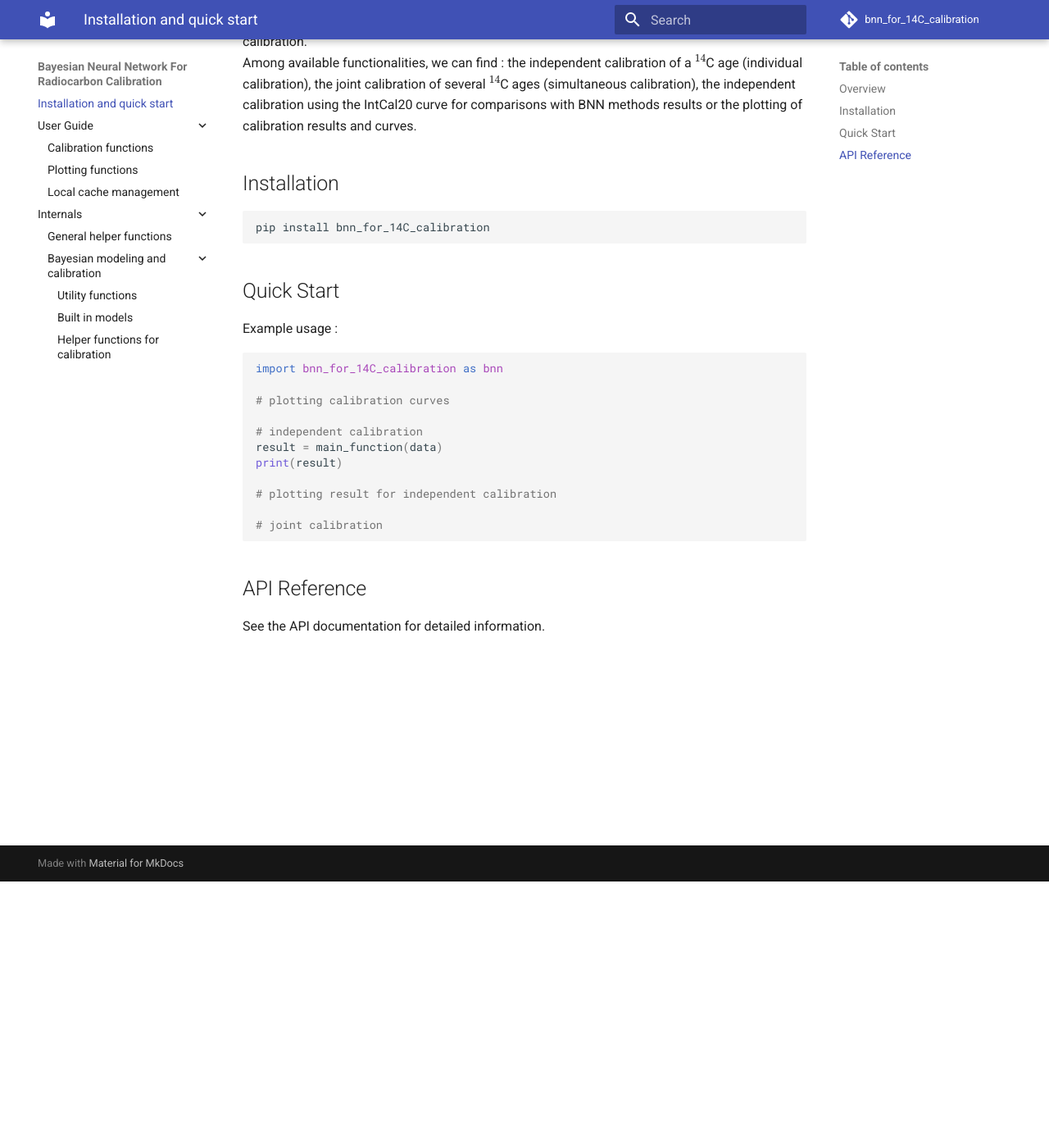
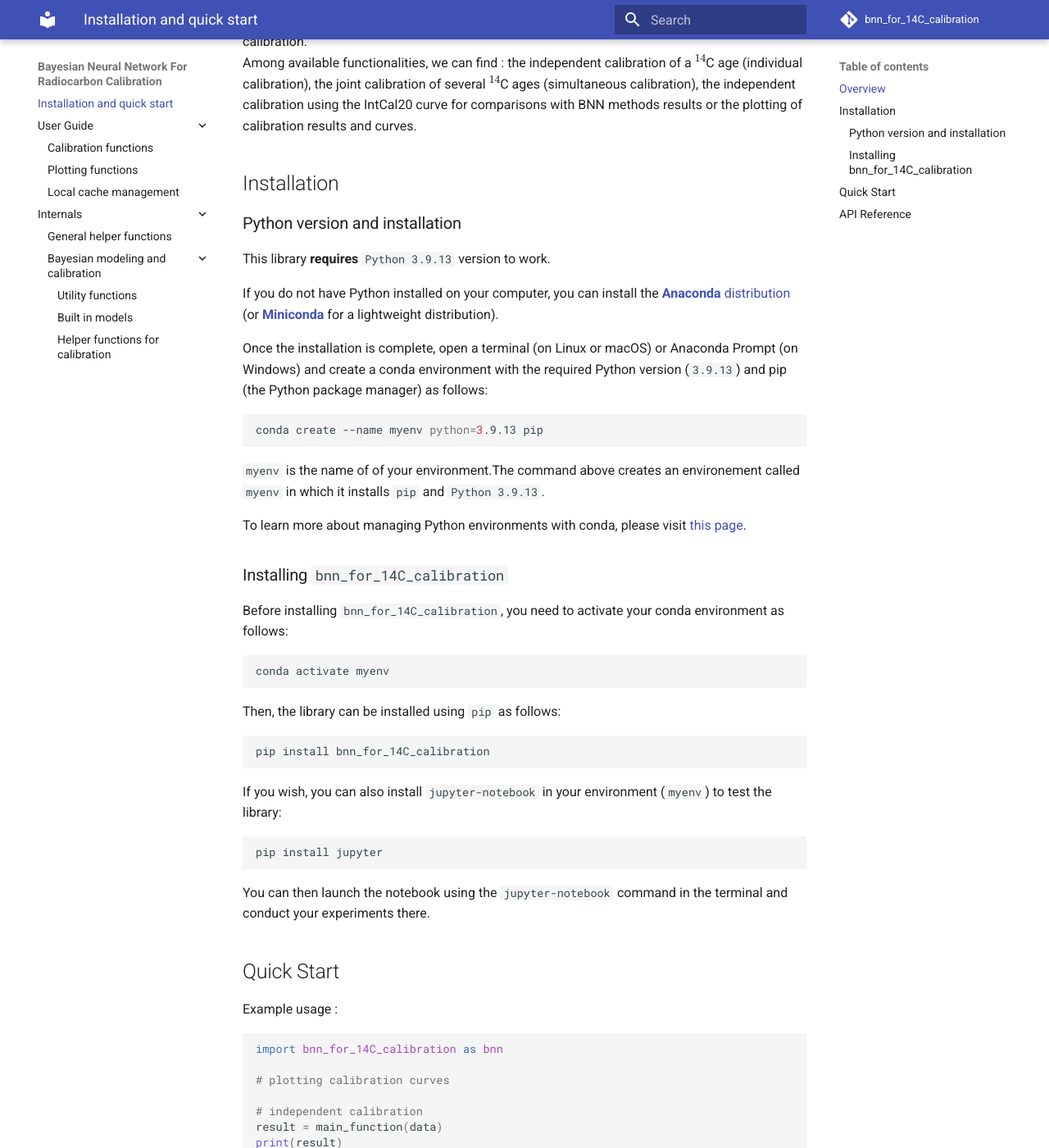
Before and after one commit to dest-ash/bnn_for_14C_calibration, an MkDocs documentation site: the page built from docs/index.md, in a window 1280 px wide and 1400 px high, scrolled down 325 px. Shown: the whole window at 82% size. Built offline with MkDocs 1.6.1 and Material for MkDocs 9.7.7, drawn with Linux system fonts in a browser that asks for light colours; comment, search, counter and statistics services are not loaded.

Commit message:
ajout guide d'installation de la librairie

````diff
--- a/docs/index.md
+++ b/docs/index.md
@@ -9,9 +9,43 @@ Among available functionalities, we can find : the independent calibration of a
 
 ## Installation
 
+### Python version and installation
+
+This library **requires** `Python 3.9.13` version to work.
+
+If you do not have Python installed on your computer, you can install the [**Anaconda** distribution](https://www.anaconda.com/docs/getting-started/anaconda/install) (or [**Miniconda**](https://www.anaconda.com/docs/getting-started/miniconda/install) for a lightweight distribution).
+
+Once the installation is complete, open a terminal (on Linux or macOS) or Anaconda Prompt (on Windows) and create a conda environment with the required Python version (`3.9.13`) and pip (the Python package manager) as follows:
+
+```bash
+conda create --name myenv python=3.9.13 pip
+```
+
+`myenv` is the name of of your environment.The command above creates an environement called `myenv` in which it installs `pip` and `Python 3.9.13`.
+
+To learn more about managing Python environments with conda, please visit [this page](https://docs.conda.io/projects/conda/en/latest/user-guide/tasks/manage-environments.html).
+
+### Installing `bnn_for_14C_calibration`
+
+Before installing `bnn_for_14C_calibration`, you need to activate your conda environment as follows:
+
+```bash
+conda activate myenv
+```
+
+Then, the library can be installed using `pip` as follows:
+
 ```bash
 pip install bnn_for_14C_calibration
 ```
+
+If you wish, you can also install `jupyter-notebook` in your environment (`myenv`) to test the library:
+
+```bash
+pip install jupyter
+```
+
+You can then launch the notebook using the `jupyter-notebook` command in the terminal and conduct your experiments there.
 
 ## Quick Start
 
````
